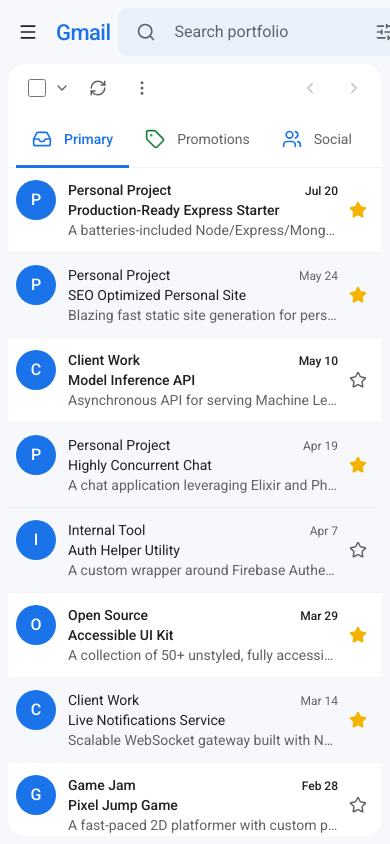
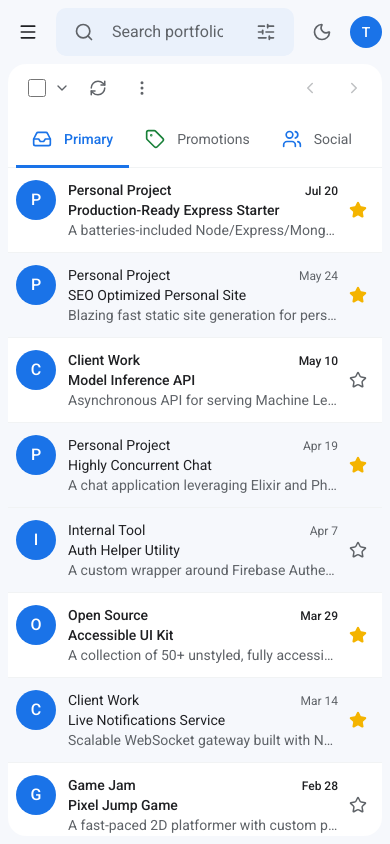
Before and after one commit to ThakurSaad/portfolio, a Next.js app: page / in a window 390 px wide. Built offline with nearby package versions, Linux system fonts and the light colour scheme.

Commit message:
fix: remove invisible characters from imports and update topbar styles for better responsiveness

```diff
--- a/components/layout/topbar.tsx
+++ b/components/layout/topbar.tsx
@@ -14,13 +14,13 @@ export default function Topbar({ hamburger }: { hamburger?: React.ReactNode }) {
         >
           <Menu size={20} />
         </button>
-        <span className="text-[22px] font-medium text-[var(--gmail-accent)] ml-1 tracking-tight">
+        <span className="hidden sm:inline font-medium text-[var(--gmail-accent)] ml-1 tracking-tight">
           Gmail
         </span>
       </div>
 
       {/* Search — a plain GET form, so filtering needs zero client JS */}
-      <form method="get" action="/" className="flex-1 max-w-[720px]">
+      <form method="get" action="/" className="flex-1 min-w-0 max-w-[720px]">
         <label htmlFor="search" className="sr-only">
           Search portfolio
         </label>
```
Also changed, not shown: app/(inbox)/page.tsx (line endings or trailing spaces), components/layout/sidebar.tsx (line endings or trailing spaces).
